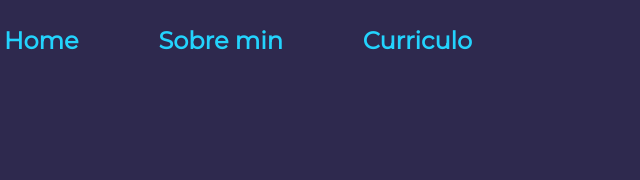
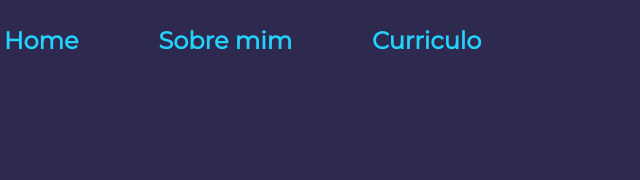
Before and after one commit to IvanSCF97/portifolio, a plain HTML site: page index.html in a window 1280 px wide. Shown: the top 180 px of the page, 188-828 px from the left. Drawn offline with Linux system fonts and the light colour scheme.

Commit message:
Update index.html

```diff
--- a/index.html
+++ b/index.html
@@ -12,7 +12,7 @@
     <header class="cabecalho">
         <nav class="cabecalho__menu">
             <a class="cabecalho__menu__link" href="index.html">Home</a>
-            <a class="cabecalho__menu__link" href="about.html">Sobre min</a>
+            <a class="cabecalho__menu__link" href="about.html">Sobre mim</a>
             <a class="cabecalho__menu__link" href="Curriculo.html">Curriculo</a>
         </nav>
     </header>
```
